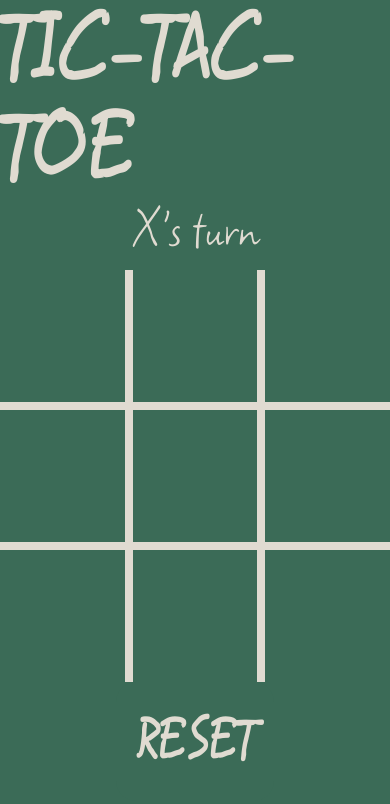
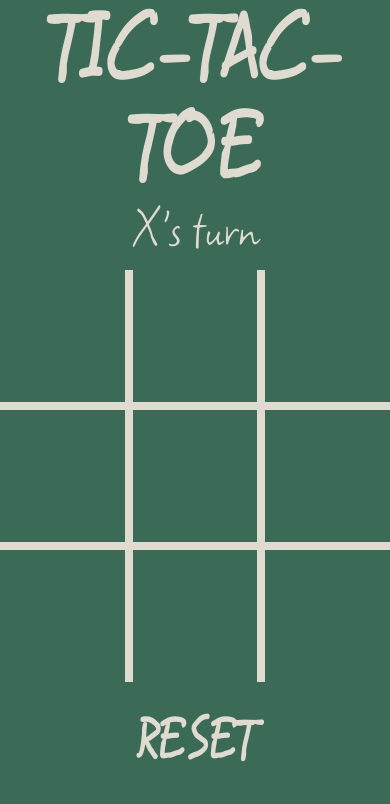
Before and after one commit to jaredw4332/tic-tac-toe, a plain HTML site: page index.html in a window 390 px wide. Drawn offline with Linux system fonts and the light colour scheme.

Commit message:
Improve app appearance on mobile

```diff
--- a/style.css
+++ b/style.css
@@ -61,6 +61,10 @@ table {
     --fontsizesmall: 60px;
 }
 
+body {
+    background-color: var(--chalkboard);
+}
+
 #container {
     background-color: var(--chalkboard);
     height: 100vh;
@@ -68,6 +72,7 @@ table {
     display: grid;
     grid-template-rows: repeat(4, min-content);
     justify-content: center;
+    text-align: center;
 }
 
 #header {
```
